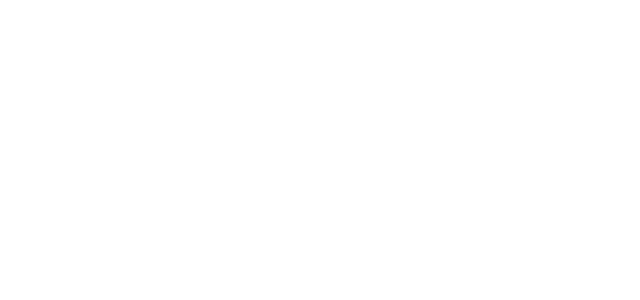
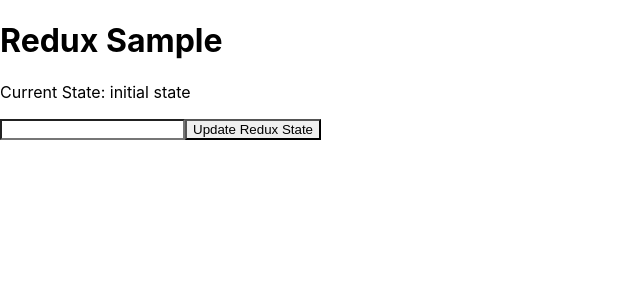
Before and after one commit to lauirvin/reactjs-typescript-boilerplate, a React (Create React App) app: page /redux-sample in a window 1280 px wide. Shown: the top 300 px of the page, without its empty margins (0-640 px from the left). Built offline with nearby package versions, Linux system fonts and the light colour scheme.

Commit message:
feat: redux sample

```diff
--- a/package.json
+++ b/package.json
@@ -10,13 +10,19 @@
     "@types/node": "^12.12.26",
     "@types/react": "^16.9.19",
     "@types/react-dom": "^16.9.5",
+    "@types/react-redux": "^7.1.7",
     "@types/react-router-dom": "^5.1.3",
     "axios": "^0.19.2",
     "node-sass": "^4.13.1",
     "react": "^16.12.0",
     "react-dom": "^16.12.0",
+    "react-redux": "^7.2.0",
     "react-router-dom": "^5.1.2",
     "react-scripts": "3.3.0",
+    "redux": "^4.0.5",
+    "redux-saga": "^1.1.3",
+    "reselect": "^4.0.0",
+    "typesafe-actions": "^5.1.0",
     "typescript": "^3.7.5"
   },
   "scripts": {
--- a/src/App.tsx
+++ b/src/App.tsx
@@ -1,8 +1,12 @@
-import React from 'react';
-import MainRouter from './router';
+import React from "react";
+import MainRouter from "./router";
+import { Provider } from 'react-redux';
+import store from './store';
 
 const App: React.FC = () => (
-	<MainRouter />
+  <Provider store={store}>
+    <MainRouter />
+  </Provider>
 );
 
 export default App;
--- a/src/pages/Home/Home.tsx
+++ b/src/pages/Home/Home.tsx
@@ -1,11 +1,13 @@
-import React from 'react';
-import { SampleComponent } from '../../components';
+import React from "react";
+import { SampleComponent } from "../../components";
+import { Link } from "react-router-dom";
 
 const Home = () => (
-	<div>
-		<h1>Welcome to Home, Below is A Sample Component.</h1>
-		<SampleComponent />
-	</div>
+  <div>
+    <h1>Welcome to Home, Below is A Sample Component.</h1>
+    <Link to="/redux-sample">Redux Sample</Link>
+    <SampleComponent />
+  </div>
 );
 
 export default Home;
--- /dev/null
+++ b/src/pages/ReduxSample/ReduxSample.tsx
@@ -0,0 +1,46 @@
+import React, { useState } from "react";
+import { Dispatch } from "redux";
+import { connect } from "react-redux";
+import * as Actions from "./duck/action";
+import { selectText } from "./duck/selector";
+import { RootState } from "MyTypes";
+
+interface Props {
+  setText: (text: string) => void;
+  text: string;
+}
+
+const ReduxSample = ({ setText, text }: Props) => {
+  const [input, setInput] = useState("");
+
+  const handleInputChange = (e: any) => {
+    setInput(e.target.value);
+  };
+
+  const handleClick = () => {
+    setText(input);
+  };
+
+  return (
+    <div>
+      <h1>Redux Sample</h1>
+      <p>Current State: {text}</p>
+      <input onChange={handleInputChange} type="text" />
+      <button type="button" onClick={handleClick}>
+        Update Redux State
+      </button>
+    </div>
+  );
+};
+
+const mapStateToProps = (state: RootState) => {
+  return {
+    text: selectText(state),
+  };
+};
+
+const mapDispatchToProps = (dispatch: Dispatch) => ({
+  setText: (text: string) => dispatch(Actions.setText(text)),
+});
+
+export default connect(mapStateToProps, mapDispatchToProps)(ReduxSample);
--- /dev/null
+++ b/src/pages/ReduxSample/duck/action.ts
@@ -0,0 +1,5 @@
+import { action } from 'typesafe-actions';
+
+export const SET_TEXT = 'settings/SET_TEXT';
+
+export const setText = (text: string) => action(SET_TEXT, { text });
--- /dev/null
+++ b/src/pages/ReduxSample/duck/reducer.ts
@@ -0,0 +1,24 @@
+import { ActionType } from 'typesafe-actions';
+import * as SettingsActions from './action';
+
+export interface State {
+	text: string;
+}
+
+const initialState: State = {
+	text: 'initial state',
+};
+
+type SettingsActions = ActionType<typeof SettingsActions>;
+
+export default function reducer(state: State = initialState, action: SettingsActions): State {
+	switch (action.type) {
+		case SettingsActions.SET_TEXT:
+			return {
+				...state,
+				...action.payload,
+			};
+		default:
+			return state;
+	}
+}
--- /dev/null
+++ b/src/pages/ReduxSample/duck/selector.ts
@@ -0,0 +1,9 @@
+import { createSelector } from 'reselect';
+import { RootState } from 'MyTypes';
+
+export const selectTextData = (state: RootState) => state.text;
+
+export const selectText = createSelector(
+	selectTextData,
+	(data) => data.text,
+);
--- /dev/null
+++ b/src/pages/ReduxSample/index.ts
@@ -0,0 +1,8 @@
+import TextReducer from './duck/reducer';
+
+
+export {
+	// disable eslint to pass lint check
+	// eslint-disable-next-line import/prefer-default-export
+	TextReducer,
+};
--- a/src/router/index.tsx
+++ b/src/router/index.tsx
@@ -1,16 +1,14 @@
-import React from 'react';
-import {
-	BrowserRouter as Router,
-	Switch,
-	Route,
-} from 'react-router-dom';
+import React from "react";
+import { BrowserRouter as Router, Switch, Route } from "react-router-dom";
 
-import Home from '../pages/Home/Home';
+import Home from "../pages/Home/Home";
+import ReduxSample from "../pages/ReduxSample/ReduxSample";
 
 export default () => (
-	<Router>
-		<Switch>
-			<Route exact path="/" component={Home} />
-		</Switch>
-	</Router>
+  <Router>
+    <Switch>
+      <Route exact path="/" component={Home} />
+      <Route exact path="/redux-sample" component={ReduxSample} />
+    </Switch>
+  </Router>
 );
--- /dev/null
+++ b/src/store/index.ts
@@ -0,0 +1,20 @@
+import { createStore, applyMiddleware, compose } from 'redux';
+import { all } from 'redux-saga/effects';
+import createSagaMiddleware from 'redux-saga';
+import reducer from './reducer';
+
+const sagaMiddleware = createSagaMiddleware();
+
+const composeEnhancers = (window as any).__REDUX_DEVTOOLS_EXTENSION_COMPOSE__ || compose;
+const store = createStore(
+	reducer,
+	composeEnhancers(applyMiddleware(sagaMiddleware)),
+);
+
+function* rootSaga() {
+	yield all([
+	]);
+}
+sagaMiddleware.run(rootSaga);
+
+export default store;
--- /dev/null
+++ b/src/store/reducer.ts
@@ -0,0 +1,6 @@
+import { combineReducers } from 'redux';
+import { TextReducer } from '../pages/ReduxSample';
+
+export default combineReducers({
+	text: TextReducer,
+});
```
Also changed, not shown: src/store/types.d.ts (added, +7 -0 lines), 1 other file (tests, documents, lock files or other folders).
